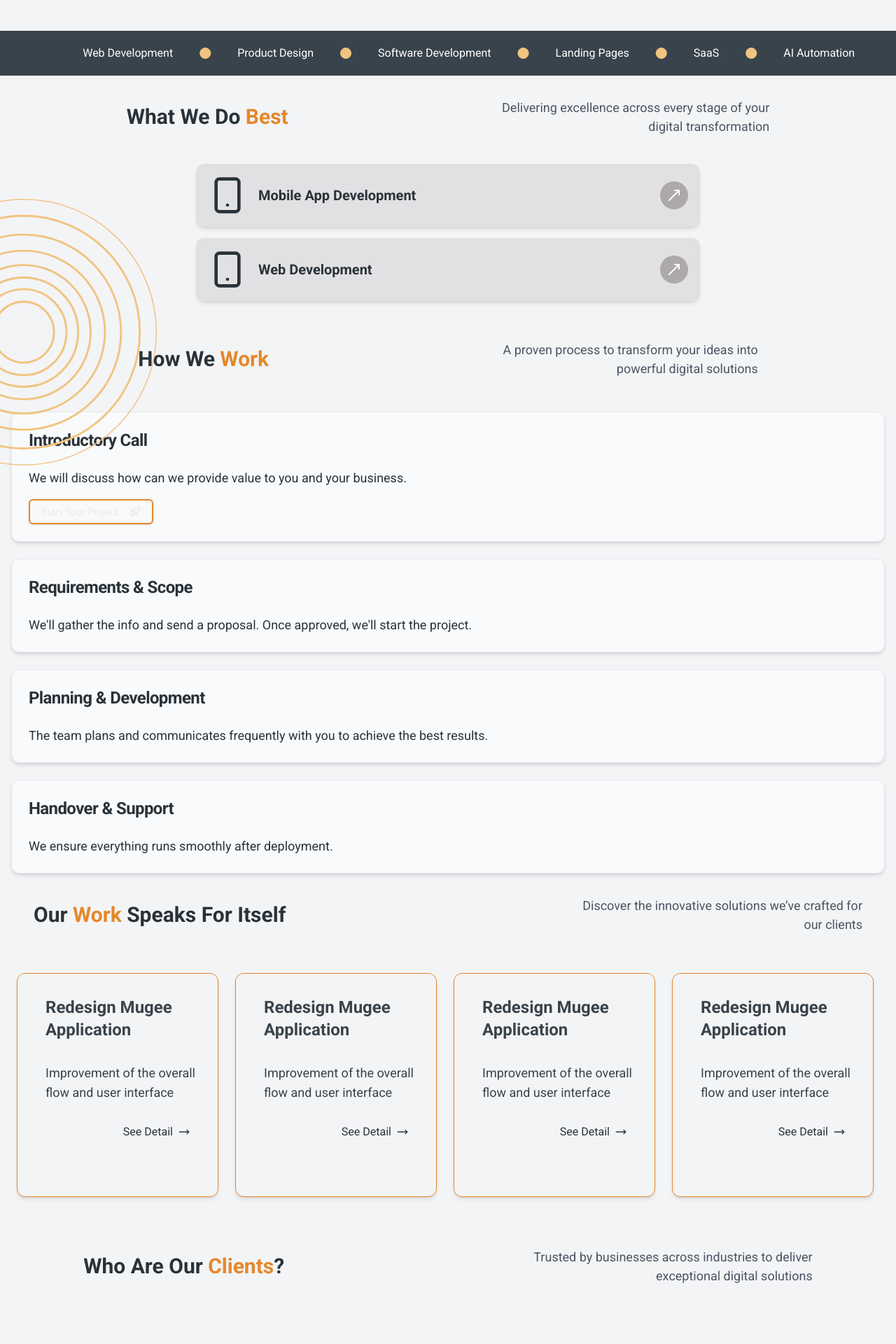
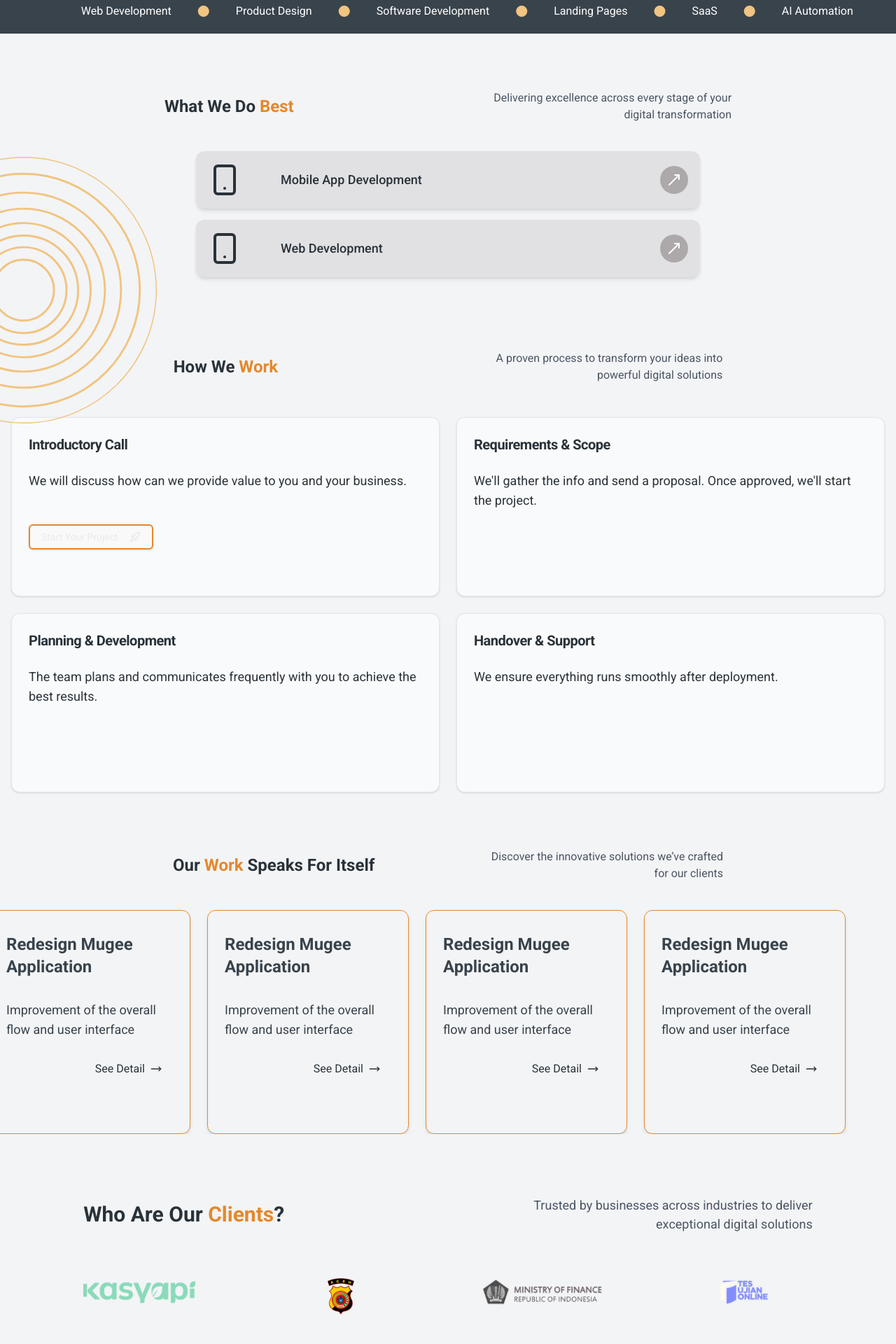
Before and after one commit to nightcoders-studio/landing-page, a React (Vite) app: page / in a window 1280 px wide. Shown: the part 720-2640 px from the top of the page at 70% size. Built offline with nearby package versions, Linux system fonts and the light colour scheme.

Commit message:
update responsive md and

```diff
--- a/src/components/Divider.jsx
+++ b/src/components/Divider.jsx
@@ -19,6 +19,7 @@ const Divider = () => {
                 <i className="fa-solid fa-circle text-icon-brand-tertiary"></i>
                 <span className="text-white">AI Automation</span>
             </div>
+
         </div>
     );
 };
--- a/src/components/Hero.jsx
+++ b/src/components/Hero.jsx
@@ -2,11 +2,12 @@ import React from 'react'
 import { Button } from '../components/ui/button'
 import { FontAwesomeIcon } from "@fortawesome/react-fontawesome";
 import { faRocket } from "@fortawesome/free-solid-svg-icons";
+import Spacer from './ui/spacer';
 
 
 const Hero = () => {
     return (
-        <div id="heroWrapper" className="items-center sm:gap-2 sm:px-4 sm:pb-8 md:m-0">
+        <div id="heroWrapper" className="items-center sm:gap-2 sm:px-4 sm:pb-8 sm:pt-8 md:m-0">
             <div
                 id="heroContainer"
                 className="grid items-center p-6 py-6 m-6 border-2 shadow-sm lg:m-4 lg:gap-16 sm:m-2 rounded-xl border-text-brand-tertiary bg-bg-default-secondary lg:grid-cols-2 md:gap-20 md:m-2 md:py-10 md:px-10"
@@ -15,11 +16,11 @@ const Hero = () => {
                 <div id="textHeroWrapper" className="flex flex-col items-stretch gap-4 md:gap-6">
                     <h4 className="font-normal text-text-default md:text-xl">40+ Client Happy</h4>
                     <div id="textHeroContainer" className="flex flex-col items-stretch gap-4">
-                        <h1 className="text-4xl font-semibold text-text-default md:text-5xl sm:leading-snug md:leading-normal xl:text:6xl">
+                        <h1 className="text-4xl font-semibold text-text-default md:text-4xl sm:leading-snug md:leading-normal xl:text:6xl">
                             We're Here to Help You to <span className=" text-text-brand">Rock</span> Digital
                             <span className="text-text-brand"> Innovation</span>
                         </h1>
-                        <h3 className="text-xl sm:text-xl text-text-default xl:text-2xl">
+                        <h3 className="text-xl sm:text-xl text-text-default xl:text-2xl md:text-lg">
                             Empowering businesses to overcome digital challenges with custom software solutions,
                             seamless integrations, and innovative technologies tailored to your needs
                         </h3>
@@ -28,7 +29,7 @@ const Hero = () => {
                     <Button
                         variant="default"
                         size="lg"
-                        className="mt-auto rounded-lg py-6 px-10 sm:w-full lg:w-[60%] text-xl md:text-lg lg:px-20 md:mt-auto md:w-[50%] self-start">
+                        className="mt-auto rounded-lg py-6 px-10 sm:w-full lg:w-[60%] text-xl md:text-base lg:px-20 md:mt-auto md:w-[50%] self-start">
                         Start your project <FontAwesomeIcon icon={faRocket} />
                     </Button>
                 </div>
@@ -39,6 +40,7 @@ const Hero = () => {
                 /* Tidak perlu tambahan di sini untuk align */
                 />
             </div>
+            <Spacer />
         </div>
     )
 }
--- a/src/components/HowWeWork.jsx
+++ b/src/components/HowWeWork.jsx
@@ -38,12 +38,12 @@ const HowWeWork = () => {
             {/* Header */}
             <div id="howWeWork-Container" className="sm:flex sm:flex-col sm:items-center">
                 <div className="flex flex-col w-full px-12 howWeWork-headerContainer sm:items-center sm:mx-8 sm:text-center md:flex md:flex-row md:items-center md:gap-8 md:text-left">
-                    <h1 className="sm:text-3xl sm:font-semibold flex-[50%]">
+                    <h1 className="sm:text-3xl md:text-2xl sm:font-semibold flex-[50%]">
                         How We <span className="text-text-brand">Work</span>
                     </h1>
                     <Spacer className="md:hidden" />
                     <Spacer className="hidden md:block md:flex-[5%] " /> {/* Spacer untuk jarak */}
-                    <h4 className="text-gray-600 sm:text-lg md:text-right sm:leading-normal flex-[50%]">
+                    <h4 className="text-gray-600 sm:text-lg md:text-right sm:leading-normal flex-[50%] md:text-base">
                         A proven process to transform your ideas into powerful digital solutions
                     </h4>
                 </div>
@@ -51,16 +51,17 @@ const HowWeWork = () => {
             </div>
 
             {/* Card Container */}
-            <div className="sm:flex sm:flex-col sm:gap-6 sm:w-full sm:px-4 md:grid-cols-">
+            <div className="sm:flex sm:flex-col sm:gap-6 sm:w-full sm:px-4 md:grid md:items-stretch md:grid-cols-2">
                 {weWork.map((step) => (
-                    <Card key={step.id} className="shadow-md sm:p-0 bg-gray-50 rounded-xl">
+                    <Card key={step.id} className="sm:p-0 bg-gray-50 rounded-xl md:h-64 md:gap-">
                         <CardHeader>
-                            <CardTitle id="titleCard" className="font-semibold sm:p-0 sm:text-2xl text-text-default sm:w-2/3">{step.title}</CardTitle>
+                            <CardTitle id="titleCard" className="font-semibold sm:p-0 sm:text-2xl text-text-default sm:w-2/3 md:text-xl">{step.title}</CardTitle>
                         </CardHeader>
                         <CardContent>
-                            <p className="text-lg">{step.subTitle}</p>
+                            <p className="text-lg md:text-lg">{step.subTitle}</p>
+                            <Spacer className="md:h-8" />
                             {step.button && (
-                                <Button className="mt-4">
+                                <Button className="mt-4 md:text-sm">
                                     Start Your Project <Rocket className="w-4 h-4 ml-2" />
                                 </Button>
                             )}
@@ -68,6 +69,7 @@ const HowWeWork = () => {
                     </Card>
                 ))}
             </div>
+            <Spacer />
         </div>
     );
 };
--- a/src/components/OurClients.jsx
+++ b/src/components/OurClients.jsx
@@ -15,13 +15,13 @@ const OurClients = () => {
         <div className="hidden overflow-x-hidden sm:flex sm:flex-col sm:items-center sm:w-full sm:mt-8 sm:gap-8">
             {/* Header */}
             <div className="sm:flex sm:flex-col sm:items-center">
-                <div className="flex flex-col w-full px-12 howWeWork-headerContainer sm:items-center sm:mx-8 sm:text-center md:flex md:flex-row md:items-center md:gap-8 md:text-left">
+                <div className="flex flex-col w-full px-12 sm:items-center sm:mx-8 sm:text-center md:flex md:flex-row md:items-center md:gap-8 md:text-left">
                     <h1 className="sm:text-3xl sm:font-semibold flex-[60%]">
                         Who Are Our <span className="text-text-brand">Clients</span>?
                     </h1>
                     <Spacer className="md:hidden" />
                     <Spacer className="hidden md:block md:flex-[5%] " /> {/* Spacer untuk jarak */}
-                    <h4 className="text-gray-600 sm:text-lg md:text-right sm:leading-normal flex-[45%]">
+                    <h4 className="text-gray-600 sm:text-lg md:text-right sm:leading-normal">
                         Trusted by businesses across industries to deliver exceptional digital solutions
                     </h4>
                 </div>
@@ -30,25 +30,24 @@ const OurClients = () => {
 
                 {/* Carousel */}
                 <Carousel className="relative w-full h-48 m-8">
-                    <CarouselContent className="flex gap-4 overflow-x-auto snap-x snap-mandatory scrollbar-hidden">
+                    <Spacer />
+                    <CarouselContent className="flex overflow-x-auto snap-x snap-mandatory scrollbar-hidden">
                         {clientsLogo.map((client) => (
                             <CarouselItem
                                 key={client.id}
-                                className="flex items-center justify-center h-48 w-28 snap-start"
+                                className="flex items-center justify-center h-full snap-start"
                             >
                                 <img
                                     src={client.logo}
                                     alt={`Client Logo ${client.id}`}
-                                    className="object-contain h-84"
+                                    className="object-contain"
                                 />
                             </CarouselItem>
                         ))}
                     </CarouselContent>
                 </Carousel>
-
-
-                <Spacer />
             </div>
+            <Spacer />
         </div>
     )
 }
--- a/src/components/OurWorkSpeaksforItself.jsx
+++ b/src/components/OurWorkSpeaksforItself.jsx
@@ -38,29 +38,30 @@ const OurWorkSpeaksforItself = () => {
     ];
 
     return (
-        <div className="hidden overflow-x-hidden sm:flex sm:flex-col sm:items-center sm:w-full sm:mt-8 sm:gap-8">
+        <div id="ourWork-Wrapper" className="sm:flex sm:flex-col sm:items-center sm:w-full sm:mt-8 sm:gap-3">
             {/* Header */}
-            <div className="sm:flex sm:flex-col sm:items-center">
-                <div className="flex flex-col w-full px-12 howWeWork-headerContainer sm:items-center sm:mx-8 sm:text-center md:flex md:flex-row md:items-center md:gap-8 md:text-left">
-                    <h1 className="sm:text-3xl sm:font-semibold flex-[60%]">
+            <div id="ourWork-Container" className="sm:flex sm:flex-col sm:items-center">
+                <div class="container-header" className="flex flex-col w-full px-12 howWeWork-headerContainer sm:items-center sm:mx-0 sm:text-center md:flex md:flex-row md:items-center md:gap-8 md:text-left">
+                    <h1 className="sm:text-3xl md:text-2xl sm:font-semibold flex-[50%]">
                         Our <span className="text-text-brand">Work</span> Speaks For Itself
                     </h1>
                     <Spacer className="md:hidden" />
                     <Spacer className="hidden md:block md:flex-[5%] " /> {/* Spacer untuk jarak */}
-                    <h4 className="text-gray-600 sm:text-lg md:text-right sm:leading-normal flex-[40%]">
+                    <h4 className="text-gray-600 sm:text-lg md:text-right sm:leading-normal flex-[50%] md:text-base">
                         Discover the innovative solutions we’ve crafted for our clients
                     </h4>
                 </div>
+            </div>
 
-                <Spacer />
+            <Spacer className="sm: display-hidden" />
 
             {/* Carousel Container */}
             <Carousel className="relative w-full">
-                    <CarouselContent className="flex max-w-full gap-6 p-10 overflow-x-auto snap-x snap-mandatory scrollbar-hidden">
+                <CarouselContent className="max-w-full gap-6 overflow-x-auto snap-mandatory snap-x scrollbar-hidden">
                     {cardPortfolio.map((card) => (
                         <CarouselItem
                             key={card.id}
-                                className=" sm:w-12 sm:h-80 md:w-[45%] bg-gray-100 border shadow-md border-border-brand rounded-xl"
+                            className="flex-shrink-0 flex-grow-0 w-[90%] snap-align-none sm:w-12 sm:h-80 md:w-[45%] bg-gray-100 border shadow-md border-border-brand rounded-xl"
                         >
                             <div className="inline-flex flex-col items-stretch gap-6 px-6 py-8 ">
                                 {/* Text Wrapper */}
@@ -82,8 +83,9 @@ const OurWorkSpeaksforItself = () => {
                 </CarouselContent>
 
             </Carousel>
-            </div>
-        </div>
+            <Spacer />
+            <Spacer />
+        </div >
     );
 };
 
--- a/src/components/WhatWeDoBest.jsx
+++ b/src/components/WhatWeDoBest.jsx
@@ -39,15 +39,16 @@ const WhatWeDoBest = () => {
             id="whatWeDoBestWrapper"
             className="relative hidden sm:flex sm:flex-col sm:items-center sm:w-full sm:mt-8 sm:gap-8"
         >
+            <Spacer />
             {/* Header */}
             <div id="whatWeDoBestContainer" className="z-10 sm:flex sm:flex-col sm:items-center">
                 <div className="flex flex-col w-full px-12 howWeWork-headerContainer sm:items-center sm:mx-8 sm:text-center md:flex md:flex-row md:items-center md:gap-8 md:text-left">
-                    <h1 className="sm:text-3xl sm:font-semibold flex-[50%]">
+                    <h1 className="sm:text-3xl md:text-2xl font-semibold flex-[50%]">
                         What We Do <span>Best</span>
                     </h1>
                     <Spacer className="md:hidden" />
                     <Spacer className="hidden md:block md:flex-[5%] " /> {/* Spacer untuk jarak */}
-                    <h4 className="text-gray-600 sm:text-lg  md:text-md md:text-right sm:leading-normal flex-[50%]">
+                    <h4 className="text-gray-600 sm:text-lg  md:text-base md:text-right sm:leading-normal flex-[50%]">
                         Delivering excellence across every stage of your digital transformation
                     </h4>
                 </div>
@@ -56,7 +57,7 @@ const WhatWeDoBest = () => {
                 {/* Service Card Container */}
                 <div
                     id="serviceCardContainer"
-                    className="max-w-3xl mx-auto sm:w-full sm:p-3 md:w-full"
+                    className="max-w-3xl mx-auto md:w-xl sm:w-full sm:p-3 md:w-full"
                 >
                     <div
                         id="cardContent"
@@ -81,10 +82,10 @@ const WhatWeDoBest = () => {
                                             }
                                         >
                                             <div className="sm:flex sm:items-center sm:gap-4">
-                                                <div className="sm:flex sm:justify-center">
+                                                <div className="sm:flex sm:justify-center md:w-12 md:font-normal">
                                                     {item.icon}
                                                 </div>
-                                                <h4 className="text-text-default sm:text-xl sm:font-semibold">
+                                                <h4 className="text-text-default md:ml-10 sm:text-xl md:text-lg md:font-medium sm:font-semibold">
                                                     {item.title}
                                                 </h4>
                                             </div>
@@ -101,15 +102,12 @@ const WhatWeDoBest = () => {
                                         </Accordion.Trigger>
                                     </Accordion.Header>
                                     <Accordion.Content className="sm:p-4 sm:pb-10 transition-all duration-500 sm:max ease-in-out data-[state=open]:animate-fade-in data-[state=closed]:animate-fade-out">
-                                        <p className="sm:pt-4 sm:pb-8 sm:text-xl text-text-default sm:font-normal md:w-full">
+                                        <p className="sm:pt-4 sm:pb-8 sm:text-xl text-text-default sm:font-normal md:w-full md:text-lg">
                                             {item.subTitle}
                                         </p>
-                                        <ul className="sm:space-y-4">
+                                        <ul className="sm:space-y-4 md:text-lg">
                                             {item.content.map((contentItem, index) => (
-                                                <li
-                                                    key={index}
-                                                    className="sm:p-4 sm:text-text-default sm:text-lg sm:font-normal sm:rounded-2xl sm:shadow-md"
-                                                >
+                                                <li key={index} className="sm:p-4 sm:text-text-default sm:text-lg sm:font-normal sm:rounded-2xl sm:shadow-md md:text-base">
                                                     {contentItem}
                                                 </li>
                                             ))}
@@ -128,6 +126,7 @@ const WhatWeDoBest = () => {
                 alt="Vector 1"
                 className="absolute left-0 z-0 w-full h-full top-36 sm:h-auto sm:w-56"
             />
+            <Spacer />
         </div>
     );
 };
--- a/src/components/ui/carousel.jsx
+++ b/src/components/ui/carousel.jsx
@@ -137,7 +137,7 @@ const CarouselItem = React.forwardRef(({ className, ...props }, ref) => {
       aria-roledescription="slide"
       className={cn(
         "min-w-0 shrink-0 grow-0 items-stretch basis-72",
-        orientation === "horizontal" ? "pl-4" : "pt-4",
+        orientation === "horizontal" ? "pl-0" : "pt-4",
         className
       )}
       {...props} />)
--- a/src/pages/HomePage.jsx
+++ b/src/pages/HomePage.jsx
@@ -8,6 +8,7 @@ import HowWeWork from '@/components/HowWeWork';
 import Portfolio from '@/components/OurWorkSpeaksforItself'
 import OurClients from '@/components/OurClients';
 import StartProject from '@/components/StartProject';
+import Testimonial from '@/components/Testimonial';
 
 
 const HomePage = () => {
@@ -19,10 +20,9 @@ const HomePage = () => {
             <HowWeWork />
             <Portfolio />
             <OurClients />
+            <Testimonial />
+            {/* <FAQ /> */}
             <StartProject />
-            {/*<Testimonial />
-            <FAQ />
-            <StartYourProject /> */}
             <Footer />
 
         </div>
```
Also changed, not shown: src/components/Testimonial.jsx (+85 -12 lines). Lines whose indentation alone changed are shown as unchanged.
